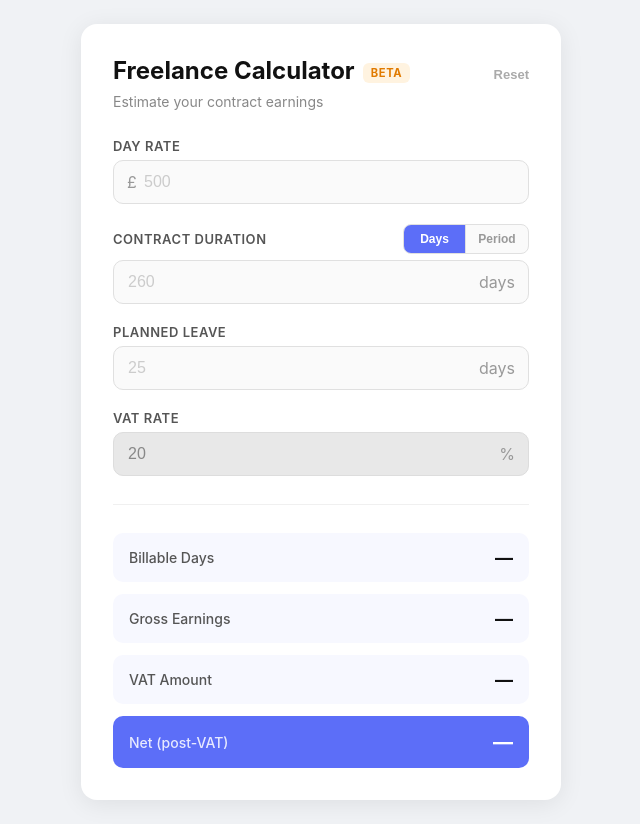
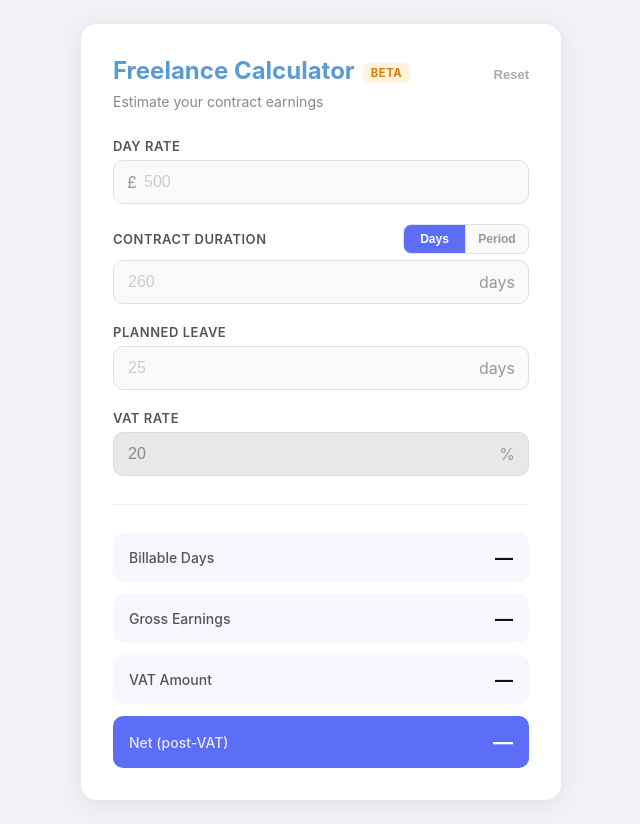
Before and after one commit to mineshpatel3010/freelance-calculator, a plain HTML site: page index.html in a window 1280 px wide. Shown: the whole page, without its empty margins (319-959 px from the left). Drawn offline with Linux system fonts and the light colour scheme.

Commit message:
Update header text

```diff
--- a/index.html
+++ b/index.html
@@ -29,7 +29,7 @@
     h1 {
       font-size: 1.5rem;
       font-weight: 700;
-      color: #111;
+      color: #5b9bd5;
       margin-bottom: 4px;
     }
 
```
